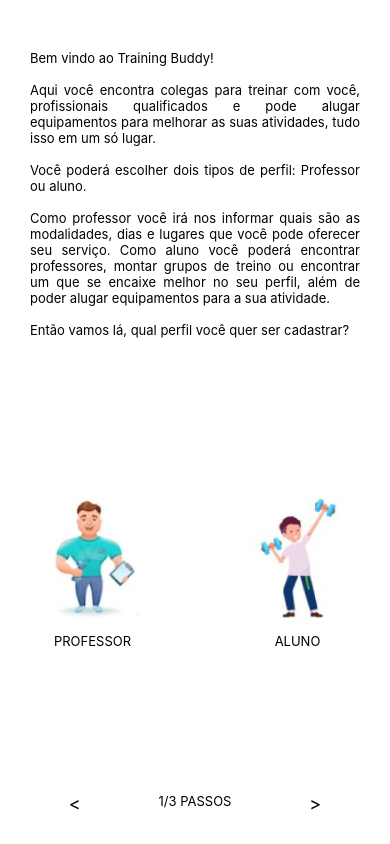
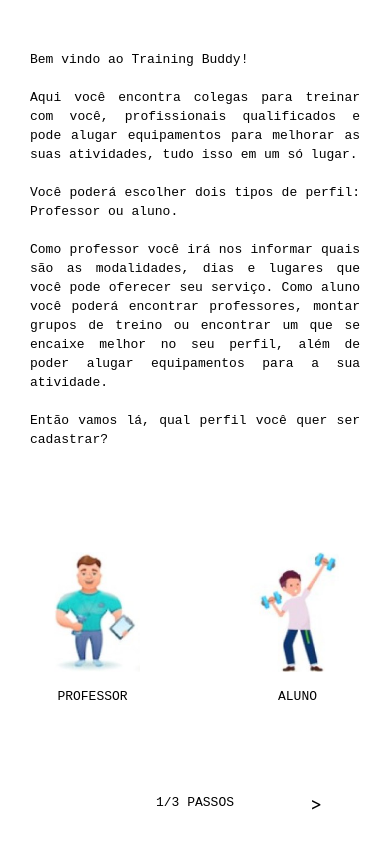
Before and after one commit to victorabarros/training-buddy, a React Native app in the folder mobile-app/: screen / in a window 390 px wide. Built offline with nearby package versions, Linux system fonts and the light colour scheme.

Commit message:
refact styles

```diff
--- a/mobile-app/App.tsx
+++ b/mobile-app/App.tsx
@@ -1,10 +1,11 @@
 import React from 'react'
-import { StyleSheet, Text, View, Image } from 'react-native'
+import { StyleSheet, Text, View, Image, StatusBar } from 'react-native'
 
 const App = () => {
   return (
     <View style={styles.container}>
-      <Text style={{ fontSize: 13, textAlign: 'justify' }}>
+      <StatusBar />
+      <Text style={styles.text}>
         Bem vindo ao Training Buddy!
         {'\n\n'}
         Aqui você encontra colegas para treinar com você, profissionais qualificados e pode alugar
@@ -25,19 +26,19 @@ const App = () => {
           <View style={styles.imageContainer}>
             <Image style={styles.image} source={require('./assets/teacher.png')} />
           </View>
-          <Text style={{ textAlign: 'center', fontSize: 13 }}>PROFESSOR</Text>
+          <Text style={[styles.text, { textAlign: 'center' }]}>PROFESSOR</Text>
         </View>
         <View>
           <View style={styles.imageContainer}>
             <Image style={styles.image} source={require('./assets/student.png')} />
           </View>
-          <Text style={{ textAlign: 'center', fontSize: 13 }}>ALUNO</Text>
+          <Text style={[styles.text, { textAlign: 'center' }]}>ALUNO</Text>
         </View>
       </View>
 
-      <View style={{ flexDirection: 'row', justifyContent: 'space-around' }}>
-        <Text style={{ fontSize: 18 }}>{'<'}</Text>
-        <Text style={{ fontSize: 13 }}>1/3 PASSOS</Text>
+      <View style={styles.footer}>
+        <Text style={{ fontSize: 18, color: 'white' }}>{'<'}</Text>
+        <Text style={styles.text}>1/3 PASSOS</Text>
         <Text style={{ fontSize: 18 }}>{'>'}</Text>
       </View>
     </View>
@@ -51,6 +52,12 @@ const styles = StyleSheet.create({
     paddingTop: 50,
     justifyContent: 'space-between',
   },
+  text: {
+    fontSize: 13,
+    lineHeight: 19,
+    textAlign: 'justify',
+    fontFamily: 'monospace',
+  },
   imageContainer: {
     backgroundColor: 'white',
     padding: 5,
@@ -62,6 +69,10 @@ const styles = StyleSheet.create({
     width: 95,
     height: 120,
   },
+  footer: {
+    flexDirection: 'row',
+    justifyContent: 'space-around',
+  },
 })
 
 export default App
```
